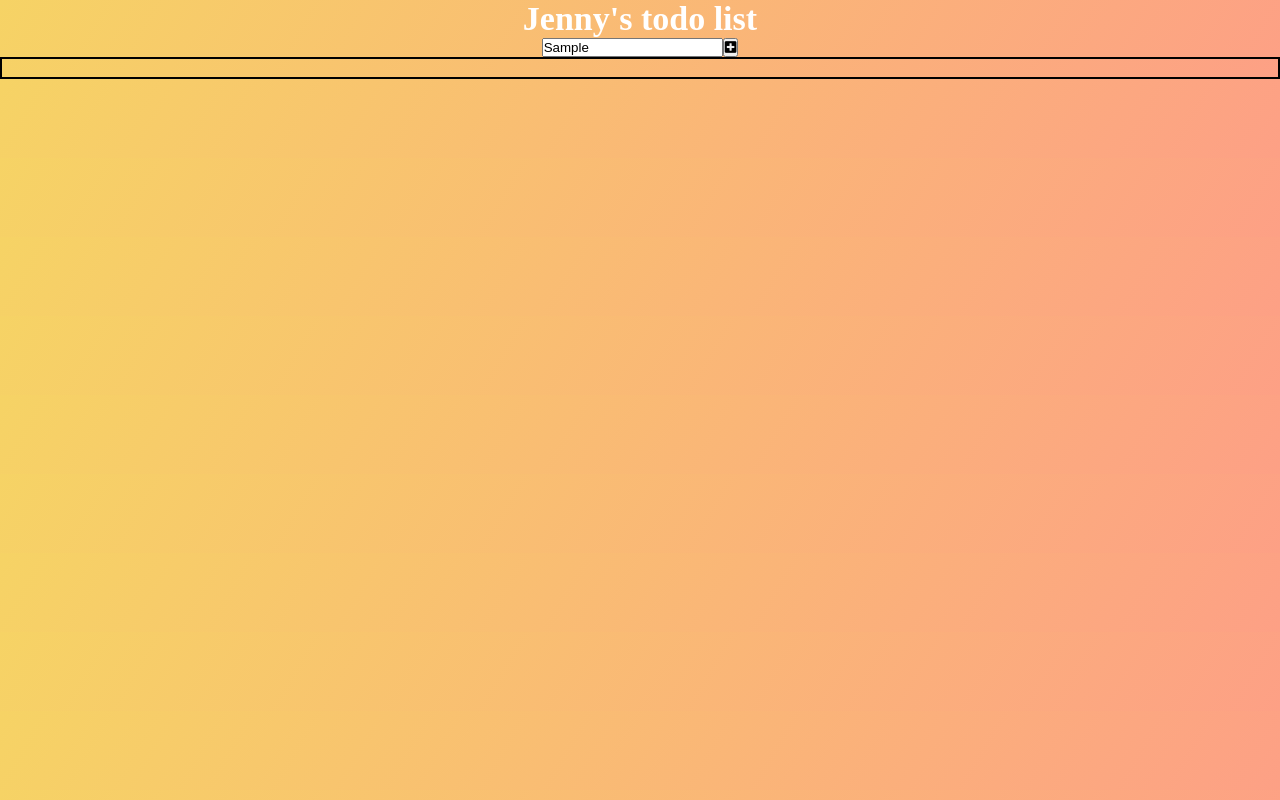
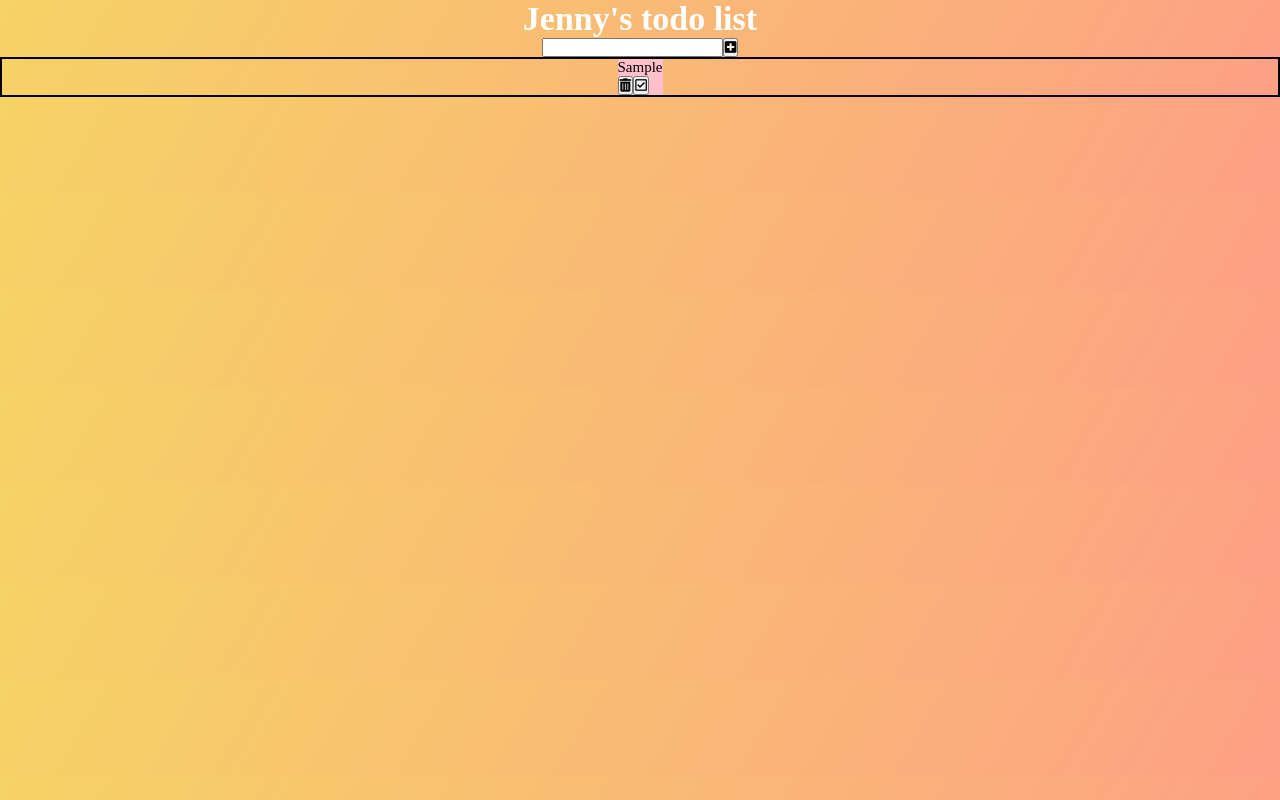
Before and after one commit to KaurR33/jennystodolist, a plain HTML site: page index.html in a window 1280 px wide. Both pictures are taken after typing "Sample" into the empty fields and a click on the button 730 px from the left and 47 px from the top of the page. Drawn offline with Linux system fonts and the light colour scheme; a web font is replaced by a local one.

Commit message:
adding files

```diff
--- a/app.js
+++ b/app.js
@@ -1,38 +1,61 @@
-var ul_list = document.querySelector('.list-ul');
-var todo_button = document.querySelector('.todo-button');
+var ul_list = document.querySelector('.list_ul');
+var todo_button = document.querySelector('.todo_button');
+var todo_input = document.querySelector('.todo_input');
 
 
+
+// event listeners
 todo_button.addEventListener("click",addtodo);
+ul_list.addEventListener("click", delete_list);
 
 
 function addtodo(event){
     event.preventDefault(); //prevents from default behavior of event i think
 
     var list_div = document.createElement('div');
-    list_div.classList.add('.todo_div');
+    list_div.classList.add('todo_div');
     var li_element = document.createElement('li');
 
     // appending
     ul_list.appendChild(list_div); //appending to the ul
+
+
+    //adding list
+    li_element.classList.add('list_content');
     list_div.appendChild(li_element);
 
+    li_element.innerText = todo_input.value;
+
     //delete and completed creating elements
-    var delete_btn = document.createElement('button');
+    var deleted_btn = document.createElement('button');
     deleted_btn.innerHTML = '<i class="fas fa-trash-alt"></i>';
-    var deleted = deleted_btn.classList.add('.delete_button');
+    deleted_btn.classList.add('delete_button');
 
     var completed_btn = document.createElement('button');
     completed_btn.innerHTML = '<i class="far fa-check-square"></i>';
-    var complete = completed_btn.classList.add('.complete');
+    completed_btn.classList.add('complete');
 
     //adding icons to delete and completed
 
 
     //appending delete and completed elements to list_div
-    list_div.appendChild(deleted);
-    list_div.appendChild(complete);
+
+    list_div.appendChild(deleted_btn);
+    list_div.appendChild(completed_btn);
 
 
-
+    //clear input value
+    todo_input.value = "";
 
 }
+
+function delete_list(e){
+    var target = e.target;
+    if(target.classList[0]==='delete_button'){
+        target.parentElement.remove();
+    }
+    if(target.classList[0]==='complete'){
+        var parent_div = target.parentElement;
+        parent_div.classList.toggle('completed_deco');
+    }
+}
--- a/index.html
+++ b/index.html
@@ -32,8 +32,8 @@
 
     <!-- to do input and submit form-->
     <form>
-        <input type="text" class="todo-input">
-        <button type="submit" class="todo-button">
+        <input type="text" class="todo_input">
+        <button type="submit" class="todo_button">
             <i class="fas fa-plus-square"></i>
         </button>
     </form>
@@ -41,7 +41,7 @@
 
     <!-- to do container -->
     <div class="todo-container">
-        <ul class="list-ul">
+        <ul class="list_ul">
 
         </ul>
     </div>
--- a/style.css
+++ b/style.css
@@ -21,3 +21,28 @@ header,form{
     justify-content: center;
     align-items: center;
 }
+.todo-container{
+    display: flex;
+    align-items: center;
+    justify-content: center;
+}
+.todo_div{
+    color: black;
+    font-size: 15px;
+    background-color: pink;
+}
+.list_content {
+    list-style: none;;
+}
+.li_element {
+    flex: 1;
+}
+.fa-check-square, .fa-trash-alt{
+    pointer-events: none;
+}
+.completed_deco {
+    text-decoration: line-through;
+    opacity: 0.5;
+    font-size: 17px;
+    color:red;
+}
```
